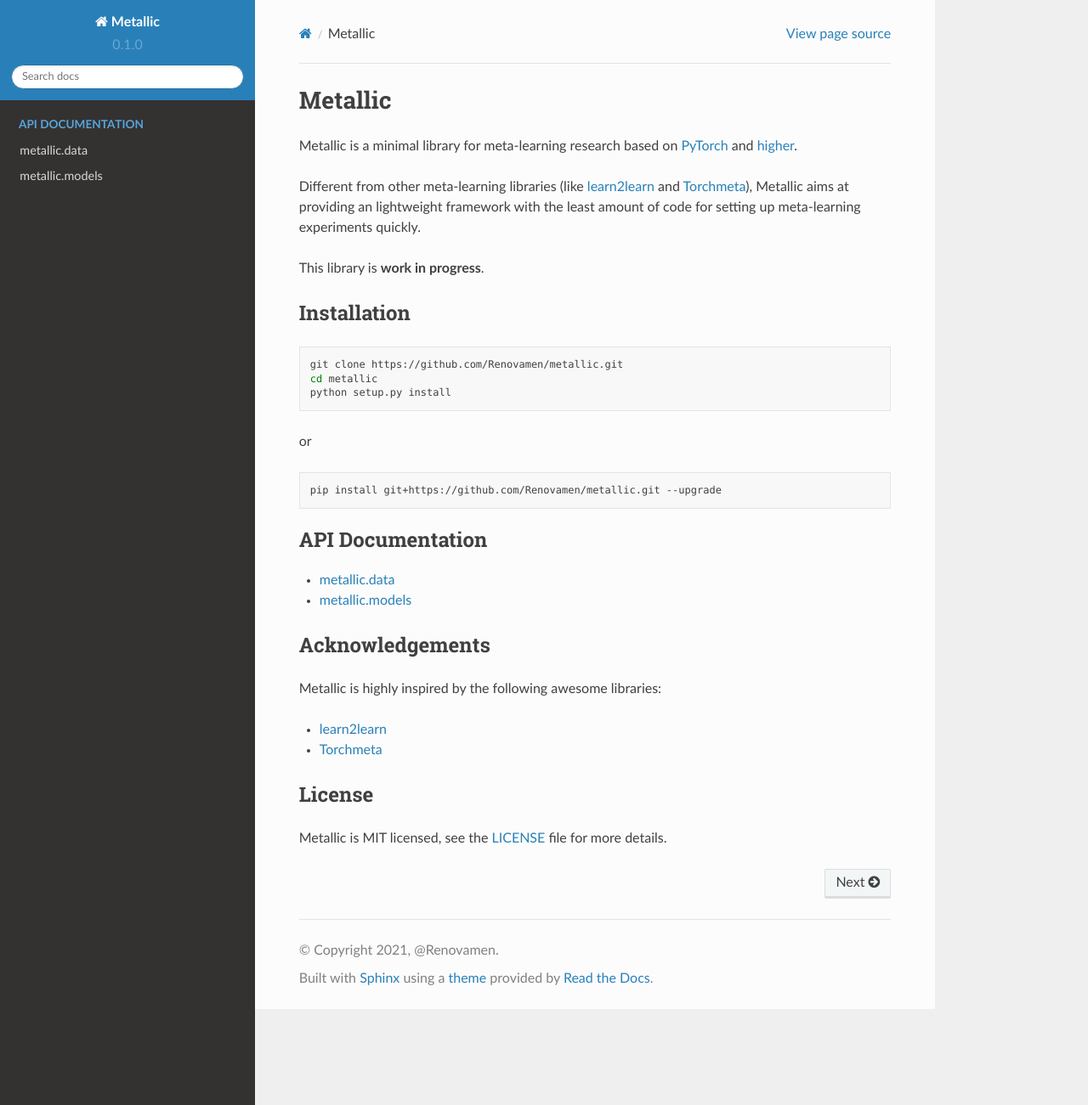
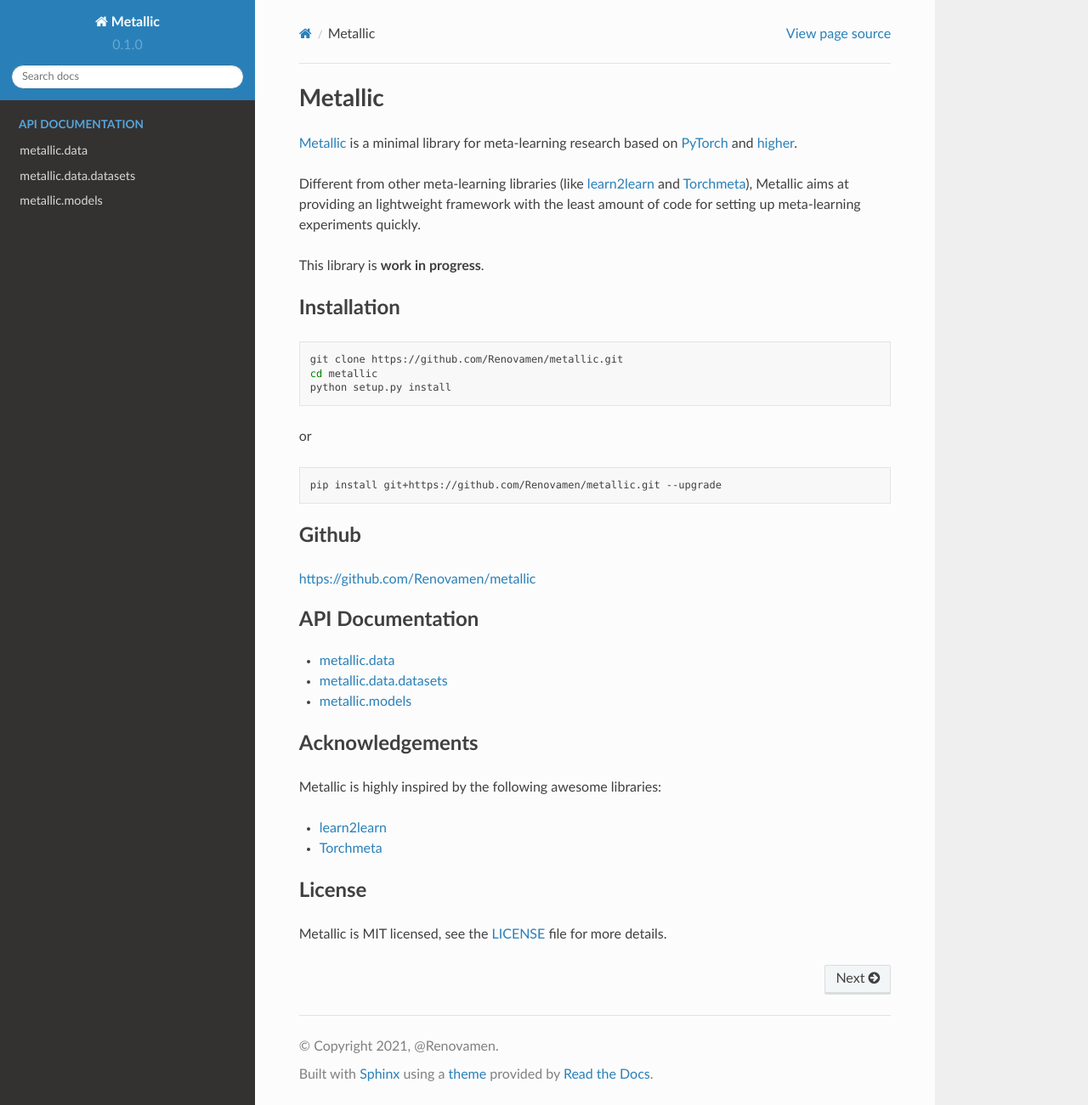
Before and after one commit to Renovamen/metallic, a Sphinx documentation site: the page built from docs/index.rst, in a window 1280 px wide and 1301 px high. Shown: the whole window at 85% size. Built offline with Sphinx 7.4.7 and the Read the Docs theme 2.0.0, drawn with Linux system fonts in a browser that asks for light colours.

Commit message:
docs: update

```diff
--- /dev/null
+++ b/docs/_static/css/style.css
@@ -0,0 +1,19 @@
+body {
+    font-family: "Lato", "Helvetica Neue", Arial, sans-serif;
+}
+
+h1, h2, h3, h4, h5, h6, .rst-content .toctree-wrapper p.caption, legend, p.caption {
+    font-family: "Lato", "Helvetica Neue", Arial, sans-serif;
+}
+
+html.writer-html5 .rst-content dl.field-list {
+    display: block;
+}
+
+html.writer-html5 .rst-content dl.field-list > dt {
+    background: #f3f4f7;
+    padding: 0.5rem;
+    border-left: 3px solid #55a5d9;
+    padding-right: 100px;
+    margin-bottom: 8px;
+}
--- a/docs/conf.py
+++ b/docs/conf.py
@@ -69,3 +69,6 @@
 # relative to this directory. They are copied after the builtin static files,
 # so a file named "default.css" will overwrite the builtin "default.css".
 html_static_path = ['_static']
+
+def setup(app):
+    app.add_css_file("css/style.css")
--- a/docs/index.rst
+++ b/docs/index.rst
@@ -1,7 +1,7 @@
 Metallic
 ========
 
-Metallic is a minimal library for meta-learning research based on `PyTorch <https://github.com/pytorch/pytorch>`_ and `higher <https://github.com/facebookresearch/higher>`_.
+`Metallic <https://github.com/Renovamen/metallic>`_ is a minimal library for meta-learning research based on `PyTorch <https://github.com/pytorch/pytorch>`_ and `higher <https://github.com/facebookresearch/higher>`_.
 
 Different from other meta-learning libraries (like `learn2learn <https://github.com/learnables/learn2learn>`_ and `Torchmeta <https://github.com/tristandeleu/pytorch-meta>`_), Metallic aims at providing an lightweight framework with the least amount of code for setting up meta-learning experiments quickly.
 
@@ -24,12 +24,20 @@
     pip install git+https://github.com/Renovamen/metallic.git --upgrade
 
 
+Github
+------------
+
+https://github.com/Renovamen/metallic
+
+
+
 .. toctree::
    :maxdepth: 1
    :caption: API Documentation
 
-   api/metallic.data
-   api/metallic.models
+   api/data
+   api/data.datasets
+   api/models
 
 
 Acknowledgements
```
Also changed, not shown: docs/api/data.datasets.rst (added, +42 -0 lines), docs/api/data.rst (renamed from docs/api/metallic.data.rst, +3 -10 lines), docs/api/metallic.data.datasets.rst (deleted, +0 -17 lines), docs/api/metallic.models.rst (deleted, +0 -26 lines), docs/api/models.rst (added, +46 -0 lines), 3 other files.
